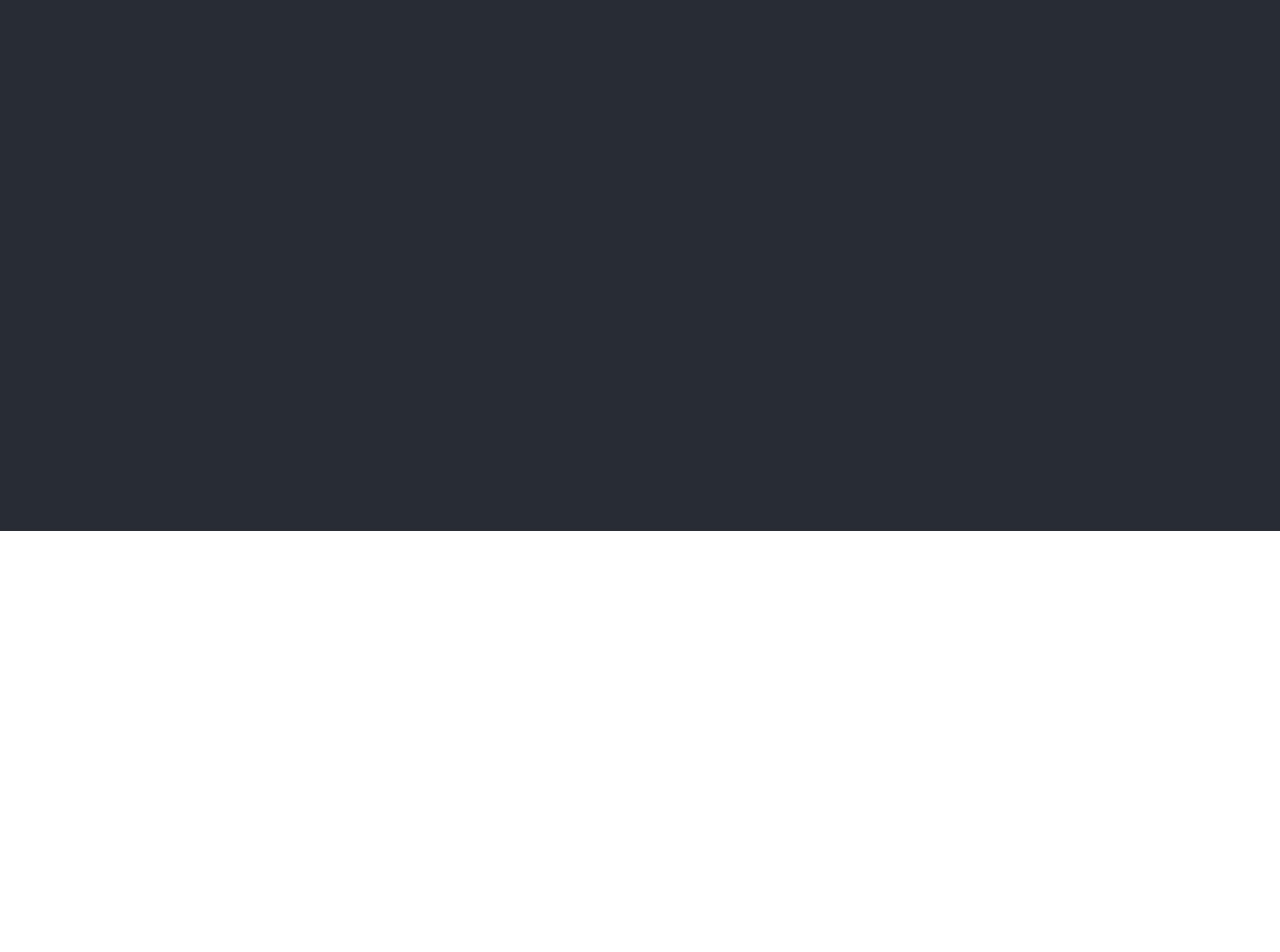
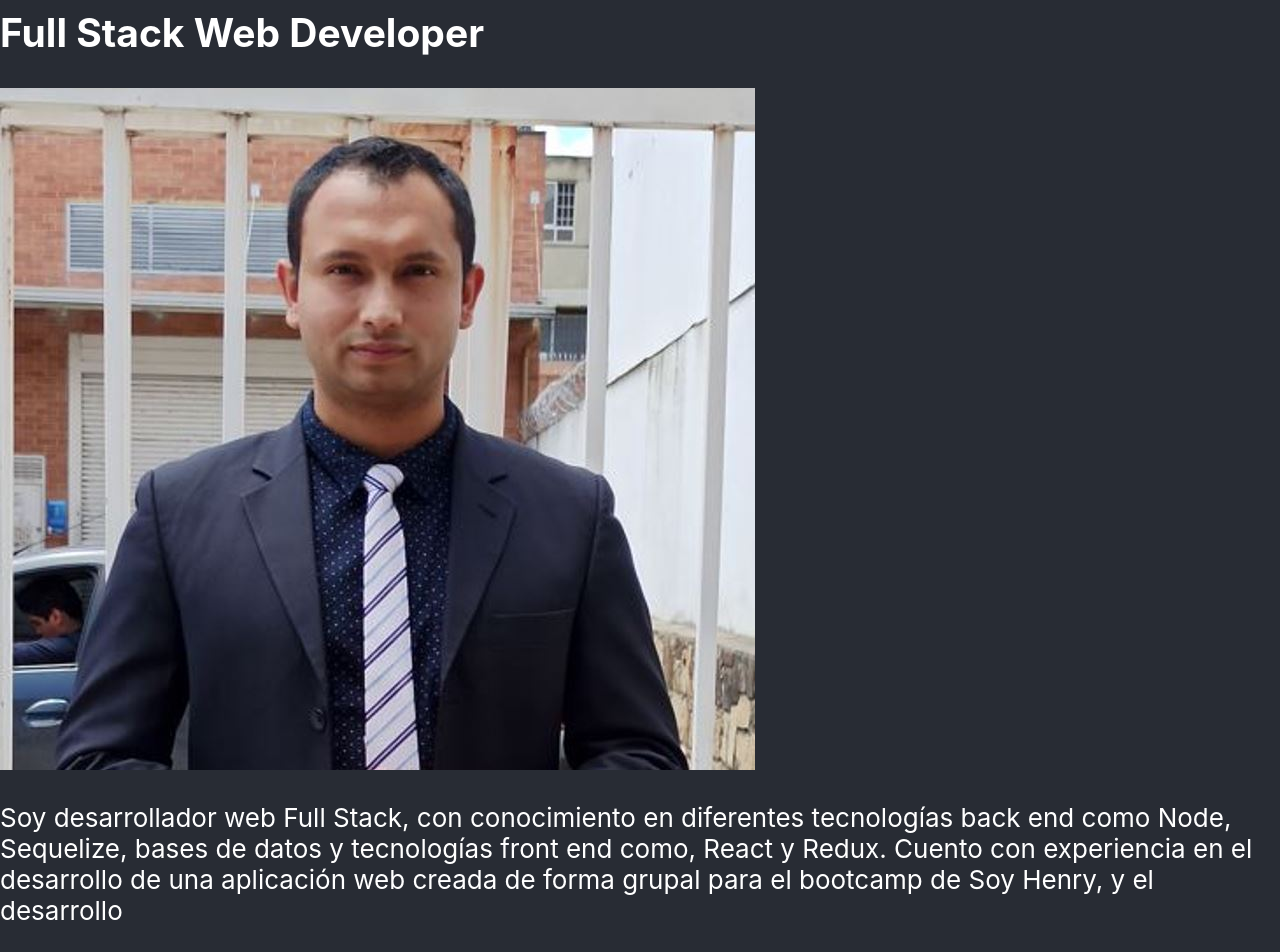
Before and after one commit to CarlosArte91/Portfolio_Carlos_Cruz, a React (Create React App) app: page / in a window 1280 px wide. Shown: the part 269-1221 px from the top of the page. Before the commit the page ends 800 px from the top, so only its background shows below. Built offline with nearby package versions, Linux system fonts and the light colour scheme.

Commit message:
create profile component

```diff
--- a/src/App.js
+++ b/src/App.js
@@ -1,10 +1,12 @@
 import './App.css';
 import Navbar from './components/navegation/navbar/navbar';
+import Profile from './components/profile/profile';
 
 function App() {
   return (
     <div className="App-header">
       <Navbar/>
+      <Profile/>
     </div>
   );
 }
--- /dev/null
+++ b/src/components/profile/profile.jsx
@@ -0,0 +1,18 @@
+import profileImage from '../../assets/images/profile/profile.JPG';
+
+function Profile() {
+    return (
+        <div>
+            <h1>Carlos Cruz</h1>
+            <h2>Full Stack Web Developer</h2>
+            <img src={profileImage} alt="profile" />
+            <p>
+                Soy desarrollador web Full Stack, con conocimiento en diferentes tecnologías back end como Node,
+                Sequelize, bases de datos y tecnologías front end como, React y Redux. Cuento con experiencia en el
+                desarrollo de una aplicación web creada de forma grupal para el bootcamp de Soy Henry, y el desarrollo
+            </p>
+        </div>
+    );
+};
+
+export default Profile;
```
Also changed, not shown: src/assets/images/profile/profile.JPG (added).
